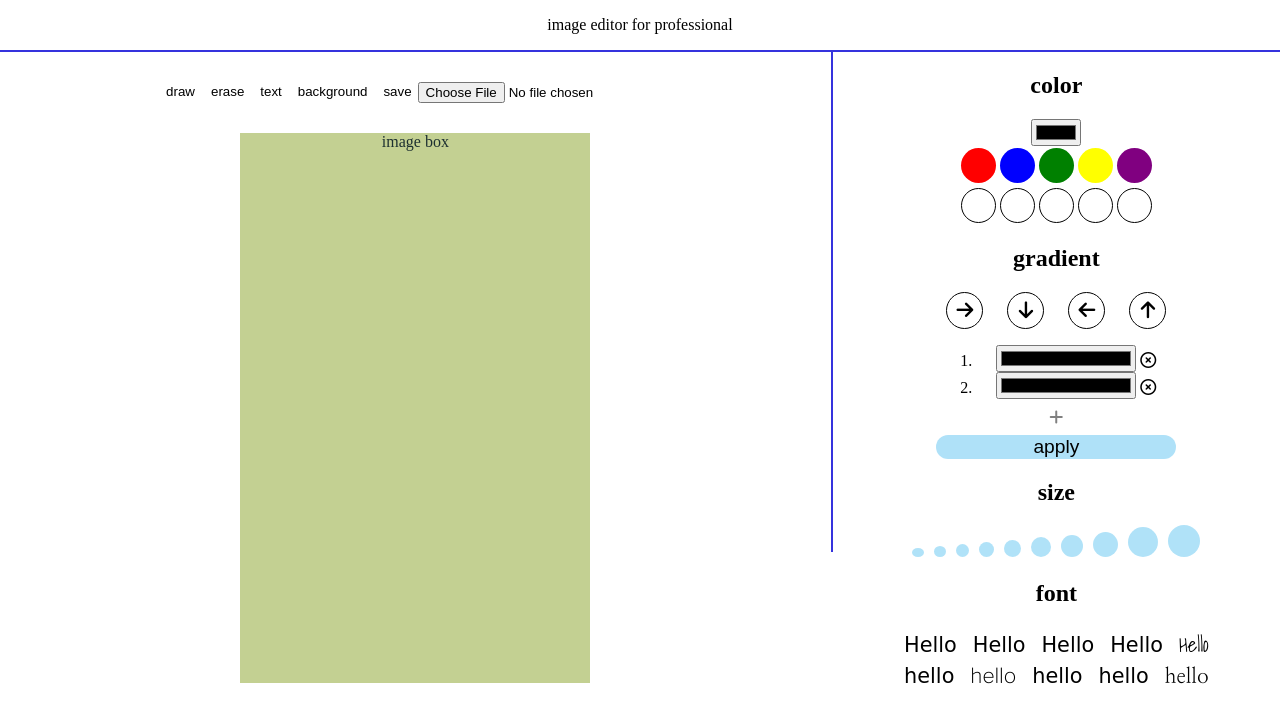
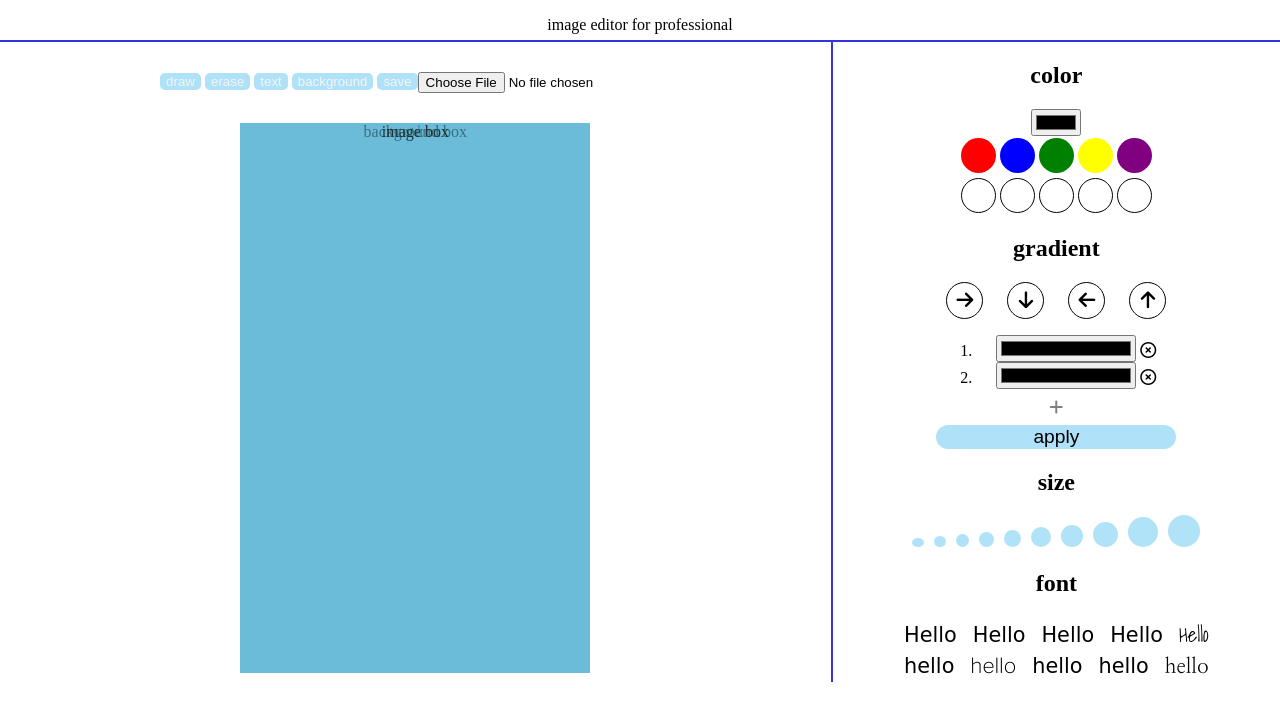
Before and after one commit to Jueun97/image_editor_pro, a plain HTML site: page index.html in a window 1280 px wide. Drawn offline with nearby package versions, Linux system fonts and the light colour scheme; a web font is replaced by a local one.

Commit message:
css: body height

```diff
--- a/index.html
+++ b/index.html
@@ -23,11 +23,11 @@
         <section class="main">
             <div class="menu">
                 <div class="menu__options">
-                    <button class="option-draw">draw</button>
-                    <button class="option-erase">erase</button>
-                    <button class="option-text">text</button>
-                    <button class="option-background">background</button>
-                    <button class="option-save">save</button>
+                    <button class="option-draw menu-btn">draw</button>
+                    <button class="option-erase menu-btn">erase</button>
+                    <button class="option-text menu-btn">text</button>
+                    <button class="option-background menu-btn">background</button>
+                    <button class="option-save menu-btn">save</button>
                 </div>
                 <input type="file" class="menu__image">
             </div>
--- a/style.css
+++ b/style.css
@@ -8,28 +8,34 @@
 
     /* color */
 }
+html{
+    width: 100%;
+    height: 100%;
+}
 body{
     margin:0;
     text-align: center;
+    display: flex;
+    flex-direction: column;
+    height: 100%;
+    width: 100%;
 }
 button{
     border:0;
     background-color: transparent;
 }
 header{
-    height: 50px;
     line-height: 50px;
     border-bottom:2px solid rgb(53, 51, 221);
-    height: 20%;
+    height: 5%;
 }
 content{
     display: flex;
-    height: 100%;
+    height: 80%;
 }
 .main{
     flex-basis: 65%;
     border-right:2px solid rgb(53, 51, 221);
-    height: 500px;
 }
 .menu{
     margin: 30px 0;
@@ -37,6 +43,12 @@ content{
     justify-content: center;
 }
 .menu__options{
+
+}
+.menu-btn{
+    border-radius: 5px;
+    background-color:  rgba(88, 193, 241, 0.473);
+    color: whitesmoke;
 
 }
 .menu__image{
@@ -48,7 +60,7 @@ content{
 }
 .board__text,.board__background,.board__image{
     position: absolute;
-    background-color: khaki;
+    background-color: rgba(88, 193, 241, 0.473);
     width: 350px;
     height: 550px;
 }
```
